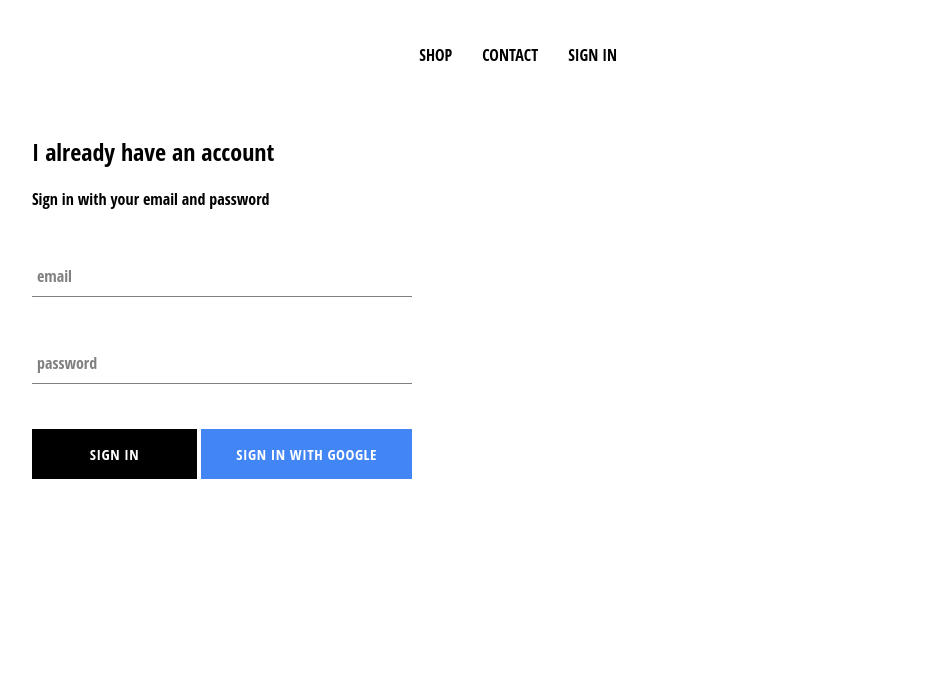
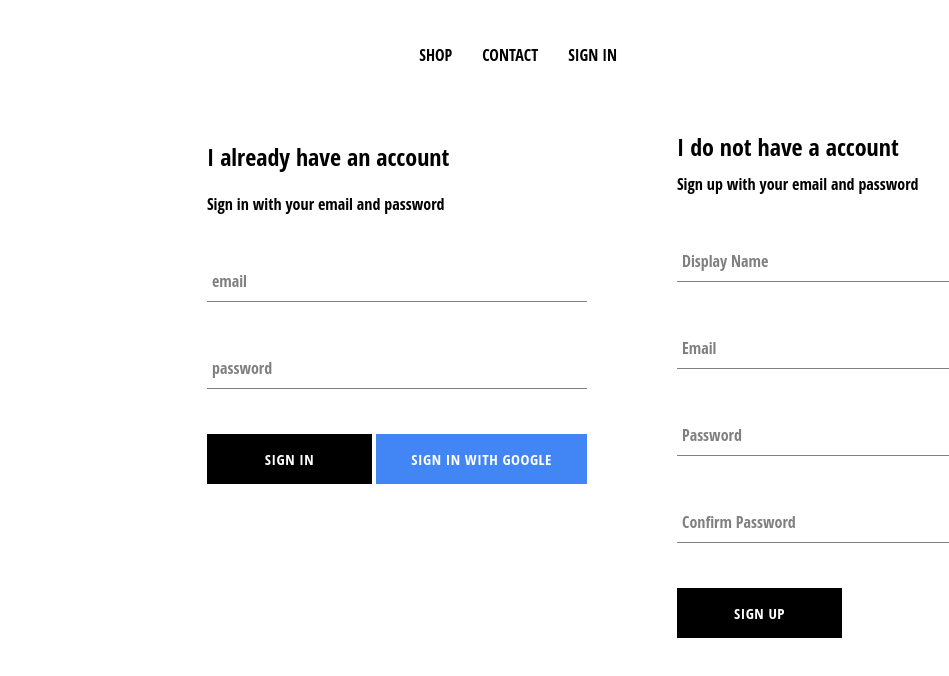
Before and after one commit to ThucNguyen007/Clothing-Commercial, a React (Create React App) app: page /sign-in in a window 1280 px wide. Shown: the top 676 px of the page, without its empty margins (8-957 px from the left). Built offline with nearby package versions, Linux system fonts and the light colour scheme; no server answers.

Commit message:
Creating new Sign Up area implementing Firestore database to store information. This page is currently functioning to sign In and sign Out.

```diff
--- a/src/App.js
+++ b/src/App.js
@@ -11,7 +11,7 @@
 
 import Header from './components/header-file/header.component';
 
-import { auth } from './firebase/firebase.utils';
+import { auth, createUserProfileDocument } from './firebase/firebase.utils';
 
 import signningPage from './pages/signIn-signUp/signIn-signUp.component';
 
@@ -27,9 +27,20 @@
   unsubscribeFromAuth = null;
 
   componentDidMount() {
-    this.unsubscribeFromAuth = auth.onAuthStateChanged(user => {
-      this.setState({currentUser: user });
-    })
+    this.unsubscribeFromAuth = auth.onAuthStateChanged(async userAuth => {
+      if (userAuth) {
+        const userRef = createUserProfileDocument(userAuth);
+        userRef.onSnapshot(snapShot => {
+          this.setState({
+            currentUser: {
+              id: snapShot.id,
+              ...snapShot.data()
+            }
+          });
+        });
+      }
+      this.setState({ currentUser: userAuth });
+    });
   }
 
   componentWillUnmount() {
--- a/src/components/collection-preview/collection-preview.component.jsx
+++ b/src/components/collection-preview/collection-preview.component.jsx
@@ -6,7 +6,7 @@
 
 const CollectionPreview = ({ title, items }) => (
     <div className='collection-preview'>
-        <h1 className='title'>{title.toUpperCase()}</h1>
+        <h1 className='title'>{title.toUpperCase()} </h1>
         <div className='preview'>
             {items
                .filter((item, idx) => idx < 4)
--- a/src/components/form-input/form-input.component.jsx
+++ b/src/components/form-input/form-input.component.jsx
@@ -12,8 +12,7 @@
       <label
         className={`${
           otherFormProps.value.length ? 'shrink' : ''
-        } form-input-label`}
-      >
+        } form-input-label`} >
         {label}
       </label>
     ) : null}
--- a/src/components/signIn/signIn.component.jsx
+++ b/src/components/signIn/signIn.component.jsx
@@ -4,7 +4,7 @@
 
 import CustomButton from '../button/custom-button.component'
 
-import { signInWithGoogle } from '../../firebase/firebase.utils';
+import { signInWithGoogle, auth } from '../../firebase/firebase.utils';
 
 import './signIn.styles.scss';
 
@@ -21,7 +21,14 @@
     handleSubmit = event => {
         event.preventDefault();
 
-        this.setState({ email: '', password: '' });
+        const { email, password } = this.state;
+
+        try {
+          auth.signInWithEmailAndPassword(email, password);
+          this.setState({ email: '', password: ''});
+        } catch (error) {
+          console.log(error);
+        }
     };
 
     handleChange = event => {
@@ -33,7 +40,7 @@
     render() {
       return (
         <div className='sign-in'>
-            <h2>I already have an account</h2>
+          <h2>I already have an account </h2>
           <span>Sign in with your email and password</span>
 
           <form onSubmit={this.handleSubmit}>
@@ -55,7 +62,8 @@
             />
             <div className='buttons'>
               <CustomButton type='submit'> Sign In </CustomButton>
-                <CustomButton onClick={signInWithGoogle} isGoogleSignIn>
+              <CustomButton
+                onClick={signInWithGoogle} isGoogleSignIn>
                 {' '} Sign in with Google{' '}
               </CustomButton>
             </div>
--- /dev/null
+++ b/src/components/signUp/sign-up.component.jsx
@@ -0,0 +1,104 @@
+
+import React from 'react';
+
+import FormInput from '../form-input/form-input.component';
+
+import CustomButton from '../button/custom-button.component';
+
+import { auth, createUserProfileDocument } from '../../firebase/firebase.utils';
+
+import './sign-up.styles.scss';
+
+class SignUp extends React.Component {
+    constructor() {
+        super();
+
+        this.state = {
+            displayName: '',
+            email: '',
+            password: '',
+            confirmPassword: ''
+        };
+    }
+
+    handleSubmit = async event => {
+        event.preventDefault();
+
+        const { displayName, email, password, confirmPassword } = this.state;
+
+        if (password !== confirmPassword) {
+            alert("passwords don't match");
+            return;
+        }
+
+        try {
+            const { user } = await auth.createUserWithEmailAndPassword (
+                email,
+                password
+            );
+            await createUserProfileDocument(user, { displayName });
+
+            this.setState({
+                displayName: '',
+                email: '',
+                password: '',
+                confirmPassword: ''
+            });
+        } catch (error) {
+            console.error(error);
+        }
+};
+
+    handleChange = event => {
+        const { name, value } = event.target;
+
+        this.setState({ [name]: value });
+    };
+
+    render() {
+        const { displayName, email, password, confirmPassword } = this.state;
+        return (
+            <div className='sign-up'>
+                <h2 className='title'>I do not have a account </h2>
+                <span>Sign up with your email and password </span>
+                <form className='sign-up-form' onSubmit={this.handleSubmit}>
+                    <FormInput
+                      type='text'
+                      name='displayName'
+                      value={displayName}
+                      onChange={this.handleChange}
+                      label='Display Name'
+                      required
+                    />
+                    <FormInput
+                      type='email'
+                      name='email'
+                      value={email}
+                      onChange={this.handleChange}
+                      label='Email'
+                      required
+                    />
+                    <FormInput
+                      type='password'
+                      name='password'
+                      value={password}
+                      onChange={this.handleChange}
+                      label='Password'
+                      required
+                    />
+                    <FormInput
+                      type='password'
+                      name='confirmPassword'
+                      value={confirmPassword}
+                      onChange={this.handleChange}
+                      label='Confirm Password'
+                      required
+                    />
+                    <CustomButton type='submit'>SIGN UP</CustomButton>
+                </form>
+            </div>
+        );
+    }
+}
+
+export default SignUp;
--- /dev/null
+++ b/src/components/signUp/sign-up.styles.scss
@@ -0,0 +1,9 @@
+.sign-up {
+  display: flex;
+  flex-direction: column;
+  width: 380px;
+
+  .title {
+    margin: 10px 0;
+  }
+}
--- a/src/firebase/firebase.utils.js
+++ b/src/firebase/firebase.utils.js
@@ -1,6 +1,36 @@
 import firebase from 'firebase/app';
+
 import 'firebase/firestore';
+
 import 'firebase/auth';
+
+export const createUserProfileDocument = async (userAuth, additionalData) => {
+  if (!userAuth) {
+    return;
+  }
+
+  const userRef = firestore.doc(`users/${userAuth.uid}`);
+
+  const snapShot = await userRef.get();
+
+  if (!snapShot.exists) {
+    const { displayName, email } = userAuth;
+    const createdAt = new Date();
+
+    try {
+      await userRef.set({
+        displayName,
+        email,
+        createdAt,
+        ...additionalData
+      });
+    } catch (error) {
+        console.log('error creating user', error.message);
+    }
+  }
+
+  return userRef;
+}
 
 const firebaseConfig = {
     apiKey: "AIzaSyAHdR1xFzjfSNhxB56qpOTLU-Ttx1X9jSc",
@@ -15,32 +45,6 @@
 
 firebase.initializeApp(firebaseConfig);
 
-/*
-export const createUserProfileDocument = async (userAuth, additionalData) => {
-  if (!userAuth) return;
-
-  const userRef = firestore.doc(`users/${userAuth.uid}`);
-
-  const snapShot = await userRef.get();
-
-  if (!snapShot.exists) {
-    const { displayName, email } = userAuth;
-    const createdAt = new Date();
-    try {
-      await userRef.set({
-        displayName,
-        email,
-        createdAt,
-        ...additionalData
-      });
-    } catch (error) {
-      console.log('error creating user', error.message);
-    }
-  }
-
-  return userRef;
-}; */
-
 export const auth = firebase.auth();
 export const firestore = firebase.firestore();
 
--- /dev/null
+++ b/src/pages/signIn-signUp/sign-in-and-sign-up.styles.scss
@@ -0,0 +1,6 @@
+.sign-in-and-sign-up {
+  width: 850px;
+  display: flex;
+  justify-content: space-between;
+  margin: 30px auto;
+}
--- a/src/pages/signIn-signUp/signIn-signUp.component.jsx
+++ b/src/pages/signIn-signUp/signIn-signUp.component.jsx
@@ -2,9 +2,14 @@
 
 import SignIn from '../../components/signIn/signIn.component';
 
+import SignUp from '../../components/signUp/sign-up.component';
+
+import './sign-in-and-sign-up.styles.scss';
+
 const signningPage = () => (
-    <div className='sign-in-sign-up'>
+    <div className='sign-in-and-sign-up'>
         <SignIn />
+        <SignUp />
     </div>
 );
 
```
Also changed, not shown: src/components/button/custom-button.component.jsx (line endings or trailing spaces). Lines whose indentation alone changed are shown as unchanged.
